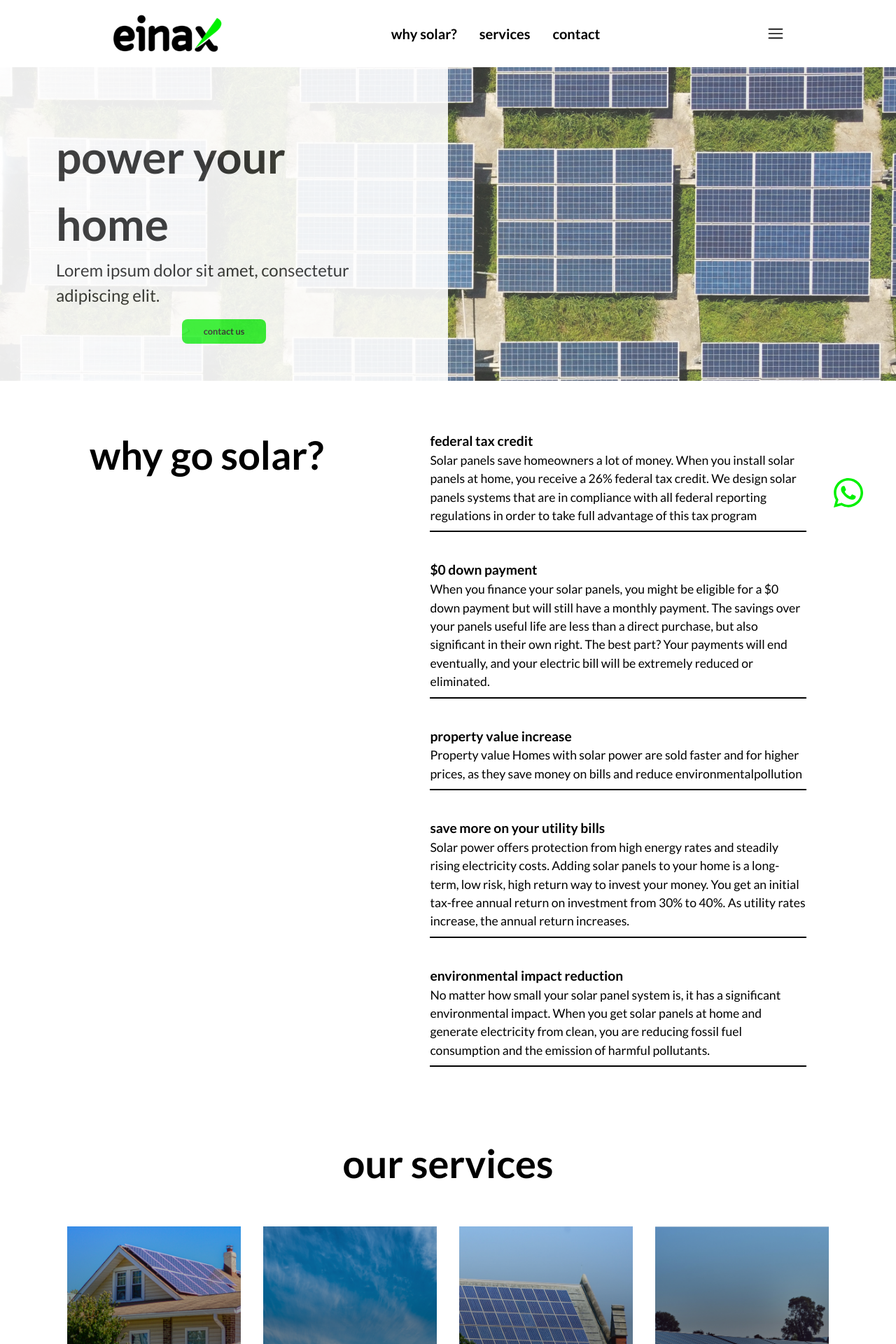
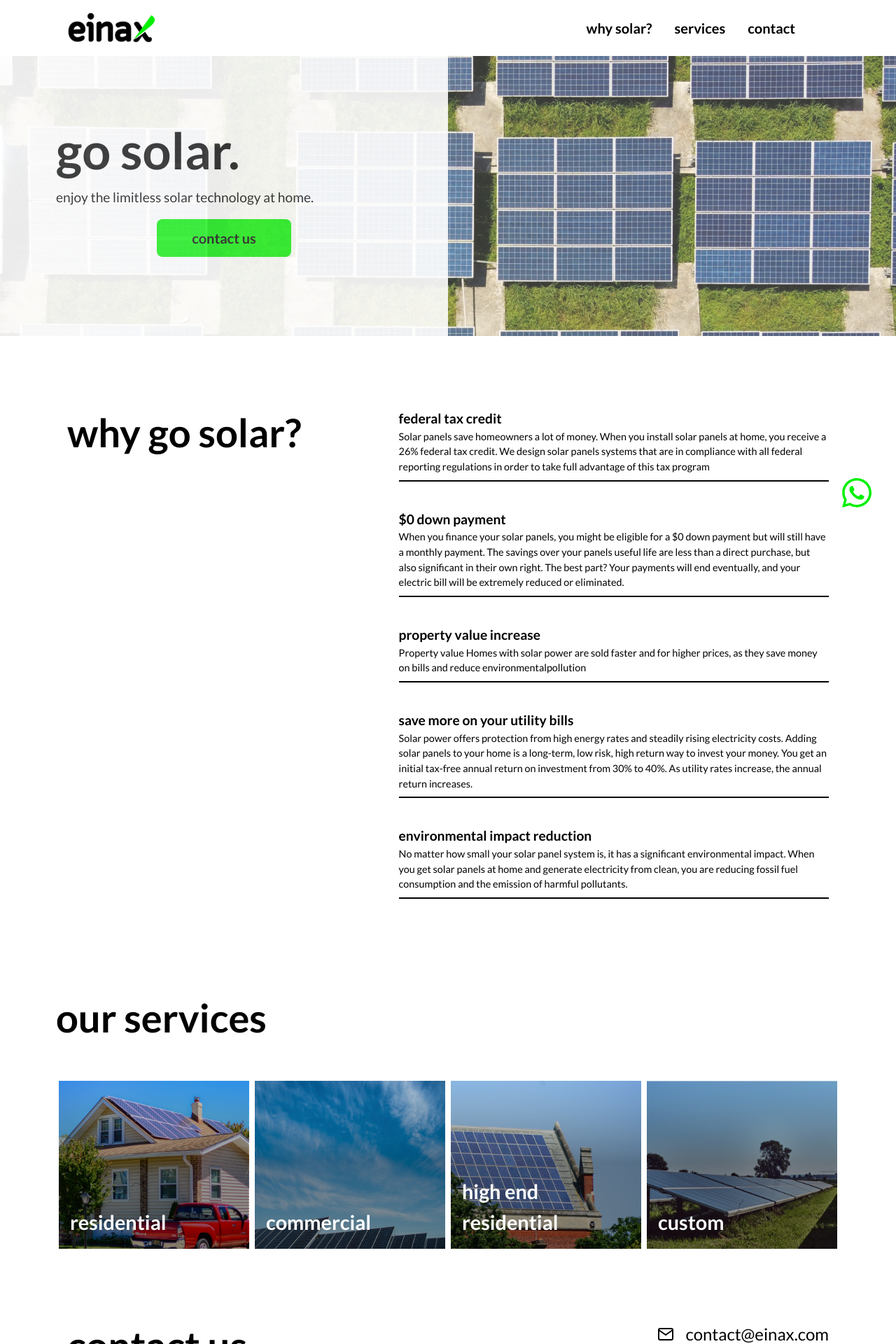
Before and after one commit to mlabato/einax, a React (Create React App) app: page / in a window 1280 px wide. Shown: the top 1920 px of the page at 70% size. Built offline with nearby package versions, Linux system fonts and the light colour scheme.

Commit message:
notebook mode added

```diff
--- a/src/sections/ContactContainer.js
+++ b/src/sections/ContactContainer.js
@@ -3,13 +3,13 @@ import { FiMail } from "react-icons/fi";
 
 const ContactContainer = () => {
   return (
-    <article id="contact" className=" mx-auto notebook:px-[8rem] pt-[4rem]  flex flex-col notebook:flex-row  items-center notebook:items-start justify-center notebook:justify-between ">
+    <article id="contact" className="  pt-[4rem] notebook:pt-[6rem] notebook:px-[6rem] notebook:pb-[6rem]  flex flex-col notebook:flex-row    justify-center notebook:justify-between ">
       <div className="font-bold text-[2rem] notebook:text-[3.5rem]  ">contact us</div>
       <div className="text-[1.1rem] notebook:ml-[8rem] ">
         <div className="py-[.5rem] border-black border-b-2 mb-[1rem]">
 
           <div className=" text-[.9rem] notebook:text-[1.5rem] mb-[2rem]  items-start">
-            <a href="google.com" className="flex flex-row items-center hover:text-[#00F000]">
+            <a href="google.com" className="flex flex-row mb-[1rem] items-center hover:text-[#00F000]">
               <FiMail /> <p className="ml-[1rem]">contact@einax.com</p>
             </a>
 
--- a/src/sections/Footer.js
+++ b/src/sections/Footer.js
@@ -1,6 +1,6 @@
 const Footer = () => {
   return (
-    <section className="px-[2rem] notebook:px-[8rem] py-[1.5rem] notebook:py-[3rem] bg-black flex flex-col notebook:flex-row justify-between items-center notebook:items-end">
+    <section className="px-[2rem] notebook:px-[8rem] py-[1.5rem] notebook:py-[2rem] bg-black flex flex-col notebook:flex-row justify-between items-center notebook:items-end">
       <div className="text-[.7rem] notebook:text-[1rem] p-[1rem] text-white font-bold border-[#00F000] border-b-2 mb-[1rem]">
 
         Einax LLC
--- a/src/sections/InfoContainer.js
+++ b/src/sections/InfoContainer.js
@@ -31,7 +31,7 @@ const InfoContainer = () => {
     return (
       <div className="py-[.5rem] border-black border-b-2 mb-[2rem]">
         <p className="font-bold text-[1rem] notebook:text-[1.2rem]">{data.title}</p>
-        <p className="text-[.7rem] notebook:text-[1.1rem] ">{data.description}</p>
+        <p className="text-[.7rem] notebook:text-[.9rem] ">{data.description}</p>
       </div>
     );
   });
@@ -39,10 +39,10 @@ const InfoContainer = () => {
   return (
     <article
       id="why-solar"
-      className="px-[3rem] notebook:px-[8rem] pt-[4rem] flex flex-col notebook:flex-row justify-between items-start  "
+      className="px-[3rem] notebook:px-[6rem] pt-[4rem] notebook:pt-[6rem] flex flex-col notebook:flex-row justify-between items-start  "
     >
       <div className="font-bold  text-[2rem] notebook:text-[3.5rem] notebook:w-1/2 ">why go solar?</div>
-      <div className="notebook:w-3/4 text-[1.1rem] notebook:ml-[8rem] ">
+      <div className="notebook:w-3/4 text-[1.1rem] notebook:ml-[4rem] ">
         {dataMap}
       </div>
     </article>
--- a/src/sections/IntroContainer.js
+++ b/src/sections/IntroContainer.js
@@ -1,16 +1,16 @@
 const IntroContainer = () => {
   return (
-    <section className="pt-[3.5rem] notebook:pt-[6rem]">
-      <article className="bg-intro h-[12rem] notebook:h-[28rem] opacity-80">
-        <div className="h-[12rem] notebook:h-[30rem] w-[60%] notebook:w-1/2 bg-white opacity-90">
-          <div className="py-[3.5rem] px-[1rem] notebook:p-[5rem] ">
-            <p className="text-[1.5rem] notebook:text-[4rem] font-bold"> power your home </p>
-            <p className="text-[.8rem] notebook:text-[1.5rem] ">
+    <section className="pt-[3.5rem] notebook:pt-[5rem]">
+      <article className="bg-intro h-[12rem] notebook:h-[25rem] opacity-80">
+        <div className="h-[12rem] notebook:h-[25rem] w-[60%] notebook:w-1/2 bg-white opacity-90">
+          <div className="py-[2.5rem] px-[1.25rem] notebook:p-[5rem] ">
+            <p className="text-[2.5rem] notebook:text-[4.5rem] font-bold"> go solar.</p>
+            <p className="text-[.8rem] notebook:text-[1.2rem] ">
 
-              Lorem ipsum dolor sit amet, consectetur adipiscing elit.{" "}
+            enjoy the limitless solar technology at home.
             </p>
 
-            <div className=" my-[1rem] text-[.8rem] mx-auto p-[.25rem] notebook:p-[.5rem] bg-[#00F000] rounded-lg w-1/2 notebook:w-1/4 text-center font-bold ">
+            <div className=" my-[.5rem] notebook:my-[1rem] text-[.8rem] notebook:text-[1.25rem] mx-auto p-[.25rem] notebook:p-[.75rem] bg-[#00F000] rounded-lg w-1/2 notebook:w-[40%] text-center font-bold ">
               <a href="mailto:xxx@hotmail.com">contact us</a>
             </div>
           </div>
--- a/src/sections/Navbar.js
+++ b/src/sections/Navbar.js
@@ -25,10 +25,10 @@ const Navbar = () => {
 
   const [showNav, setShowNav] = useState(false);
 
-    const navbarHandler = (e) => {
-      e.preventDefault();
-      setShowNav(!showNav);
-    };
+  const navbarHandler = (e) => {
+    e.preventDefault();
+    setShowNav(!showNav);
+  };
 
   const titles = [
     {
@@ -62,14 +62,18 @@ const Navbar = () => {
     <section className=" ">
       <article
         className={`fixed  ${
-          visible ? "h-[3.5rem] notebook:h-[6rem]" : "h-[2.5rem] notebook:h-[3rem]"
-        } px-[4rem] notebook:px-[10rem] bg-white w-full ease-out duration-300 flex flex-row items-center justify-between z-10`}
+          visible
+            ? "h-[3.5rem] notebook:h-[5rem]"
+            : "h-[2.5rem] notebook:h-[3rem]"
+        } px-[4rem] notebook:px-[6rem] bg-white w-full ease-out duration-300 flex flex-row items-center justify-between z-10`}
       >
-        <img src="/logo.svg" alt="" className="w-[4rem] notebook:w-[10rem]" />
+        <img src="/logo.svg" alt="" className="w-[4rem] notebook:w-[8rem]" />
 
-        <ul className="hidden notebook:flex flex-row px-[2rem]">{mappedTitles}</ul>
+        <ul className="hidden notebook:flex flex-row px-[2rem]">
+          {mappedTitles}
+        </ul>
         <RxHamburgerMenu
-          className="text-black text-[1.5rem]"
+          className="notebook:hidden text-black text-[1.5rem]"
           onClick={navbarHandler}
         />
       </article>
@@ -80,13 +84,19 @@ const Navbar = () => {
             : "fixed left-0 right-0 min-h-screen px--4- pt-8 space-y-4 bg-white text-black transform transition duration-300 translate-x-0 z-10"
         }
       >
-        <AiOutlineClose onClick={navbarHandler} className="text-[2rem] text-right  my-[2rem] font-bold text-gray-500 w-full "/>
+        <AiOutlineClose
+          onClick={navbarHandler}
+          className="text-[2rem] text-right  my-[2rem] font-bold text-gray-500 w-full "
+        />
 
         <ul className="py-[5rem] text-center flex flex-col justify-center text-[1.5rem] font-light ">
-        {mappedTitles}
+          {mappedTitles}
 
-
-<img src="/logo.svg" alt="" className="w-[4rem] mt-[10rem] mx-auto " />
+          <img
+            src="/logo.svg"
+            alt=""
+            className="w-[4rem] mt-[10rem] mx-auto "
+          />
         </ul>
       </article>
     </section>
--- a/src/sections/ServicesContainer.js
+++ b/src/sections/ServicesContainer.js
@@ -35,8 +35,8 @@ const ServicesContainer = () => {
   })
 
   return (
-    <section id="services" className="px-[5rem] pt-[4rem]">
-      <div className="font-bold text-[2rem] notebook:text-[3.5rem] pb-[3rem] text-center  ">our services</div>
+    <section id="services" className="px-[5rem]  pt-[4rem] notebook:pt-[6rem]">
+      <div className="font-bold text-[2rem]  notebook:text-[3.5rem] pb-[3rem]   ">our services</div>
 
       <article  className="flex flex-col notebook:flex-row items-center justify-center  ">
         {servicesMap}
--- a/src/ux/ContactIcons.js
+++ b/src/ux/ContactIcons.js
@@ -4,7 +4,7 @@ import { FaWhatsapp } from "react-icons/fa";
 const ContactIcons = () => {
     return(
         <article className=" fixed text-[2.5rem] notebook:text-[3rem]  right-10 bottom-10 text-[#00F000] ">
-          <a href="www.google.com" alt="" className="hover:text-[2.6rem] notebook:hover:text-[3.1rem] ease-in-out duration-500 absolute bottom-[1rem] -right-[2rem]  notebook:right-[.25rem]"><FaWhatsapp className="my-[1rem]"/></a>
+          <a href="www.google.com" alt="" className="hover:text-[2.6rem] notebook:hover:text-[3.1rem] ease-in-out duration-500 absolute bottom-[1rem] -right-[2rem]  notebook:-right-[.5rem]"><FaWhatsapp className="my-[1rem]"/></a>
 
         </article>
     )
--- a/src/ux/ServiceCard.js
+++ b/src/ux/ServiceCard.js
@@ -1,14 +1,14 @@
 const ServiceCard = (props) => {
   const cardClasses =
-    props.image + " mx-[1rem] w-[25rem] h-[20rem] bg-cover group overflow-hidden  ";
+    props.image + " mx-[.25rem] w-[25rem] h-[20rem] notebook:h-[15rem] bg-cover group overflow-hidden  ";
 
   return (
     <article className={cardClasses}>
       <div className="w-[10rem] group-hover:w-full ease-in-out  h-full group-hover:bg-black duration-300 flex items-end">
-        <p className="group-hover:hidden  font-bold ml-[2rem] py-[1rem] text-[1.8rem] text-white cursor-pointer">
+        <p className="group-hover:hidden  font-bold ml-[2rem]  notebook:ml-[1rem] py-[1rem] text-[1.8rem] text-white cursor-pointer">
           {props.title}
         </p>
-        <p className="hidden group-hover:block  text-white font-semibold text-[1rem] p-[2rem]">
+        <p className="hidden group-hover:block  text-white font-semibold text-[1rem] notebook:text-[.8rem] p-[2rem]">
           {props.description}
         </p>
       </div>
```
